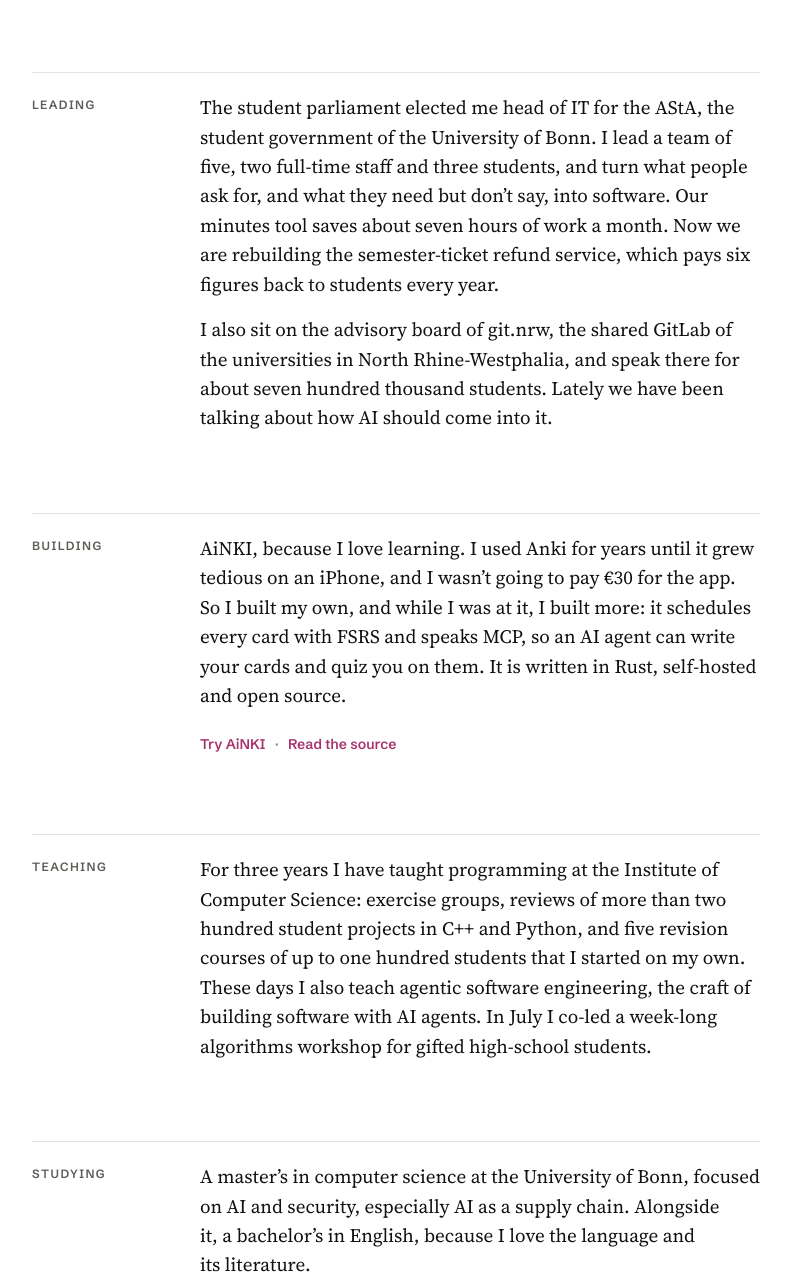
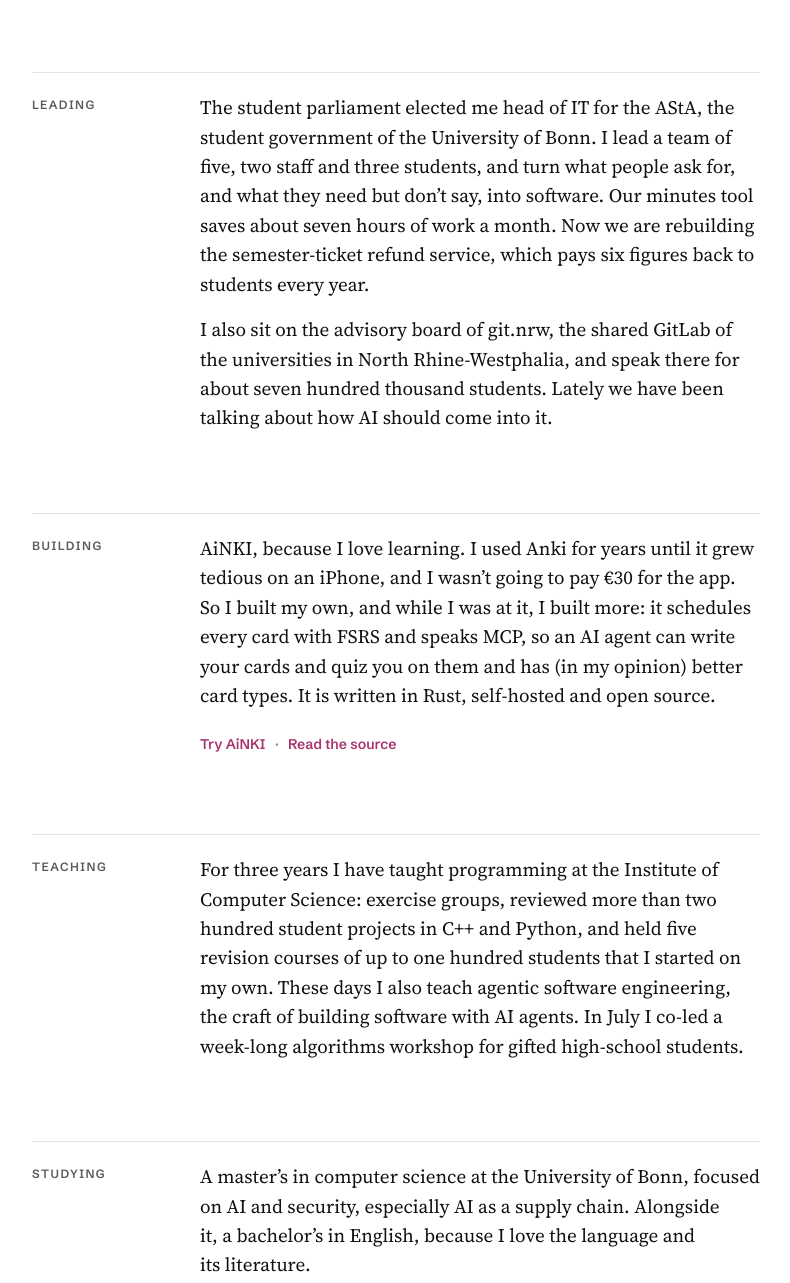
Before and after one commit to vdTwer/vdTwer.github.io, a plain HTML site: page index.html in a window 1280 px wide. Shown: the part 559-1842 px from the top of the page, without its empty margins (160-950 px from the left). Drawn offline with Linux system fonts and the light colour scheme.

Commit message:
Fix "Now" page

```diff
--- a/index.html
+++ b/index.html
@@ -72,19 +72,19 @@ section.sec::before{content:"";position:absolute;top:0;left:-168px;right:0;heigh
 
 <section class="col sec">
 <h2 class="lab">Leading</h2>
-<p class="lede">The student parliament elected me head of IT for the AStA, the student government of the University of Bonn. I lead a team of five, two full-time staff and three students, and turn what people ask for, and what they need but don’t say, into software. Our minutes tool saves about seven hours of work a month. Now we are rebuilding the semester-ticket refund service, which pays six figures back to students every year.</p>
+<p class="lede">The student parliament elected me head of IT for the AStA, the student government of the University of Bonn. I lead a team of five, two staff and three students, and turn what people ask for, and what they need but don’t say, into software. Our minutes tool saves about seven hours of work a month. Now we are rebuilding the semester-ticket refund service, which pays six figures back to students every year.</p>
 <p class="lede">I also sit on the advisory board of git.nrw, the shared GitLab of the universities in North Rhine-Westphalia, and speak there for about seven hundred thousand students. Lately we have been talking about how AI should come into it.</p>
 </section>
 
 <section class="col sec">
 <h2 class="lab">Building</h2>
-<p class="lede">AiNKI, because I love learning. I used Anki for years until it grew tedious on an iPhone, and I wasn’t going to pay €30 for the app. So I built my own, and while I was at it, I built more: it schedules every card with FSRS and speaks MCP, so an AI agent can write your cards and quiz you on them. It is written in Rust, self-hosted and open source.</p>
+<p class="lede">AiNKI, because I love learning. I used Anki for years until it grew tedious on an iPhone, and I wasn’t going to pay €30 for the app. So I built my own, and while I was at it, I built more: it schedules every card with FSRS and speaks MCP, so an AI agent can write your cards and quiz you on them and has (in my opinion) better card types. It is written in Rust, self-hosted and open source.</p>
 <p class="next"><a href="https://ainki.twer.net">Try AiNKI</a> <span class="dot" aria-hidden="true">·</span> <a href="https://github.com/vdTwer/AiNKI">Read the source</a></p>
 </section>
 
 <section class="col sec">
 <h2 class="lab">Teaching</h2>
-<p class="lede">For three years I have taught programming at the Institute of Computer Science: exercise groups, reviews of more than two hundred student projects in C++ and Python, and five revision courses of up to one hundred students that I started on my own. These days I also teach agentic software engineering, the craft of building software with AI agents. In July I co-led a week-long algorithms workshop for gifted high-school students.</p>
+<p class="lede">For three years I have taught programming at the Institute of Computer Science: exercise groups, reviewed more than two hundred student projects in C++ and Python, and held five revision courses of up to one hundred students that I started on my own. These days I also teach agentic software engineering, the craft of building software with AI agents. In July I co-led a week-long algorithms workshop for gifted high-school students.</p>
 </section>
 
 <section class="col sec">
@@ -99,7 +99,7 @@ section.sec::before{content:"";position:absolute;top:0;left:-168px;right:0;heigh
 
 <section class="col sec">
 <h2 class="lab">Off the clock</h2>
-<p class="lede">Chess, judo and ballroom dancing, with the ADTV gold badge. And the Western canon, slowly.</p>
+<p class="lede">Chess, judo and ballroom dancing, with the ADTV gold badge.</p>
 </section>
 
 <section class="col sec" id="elsewhere">
```
